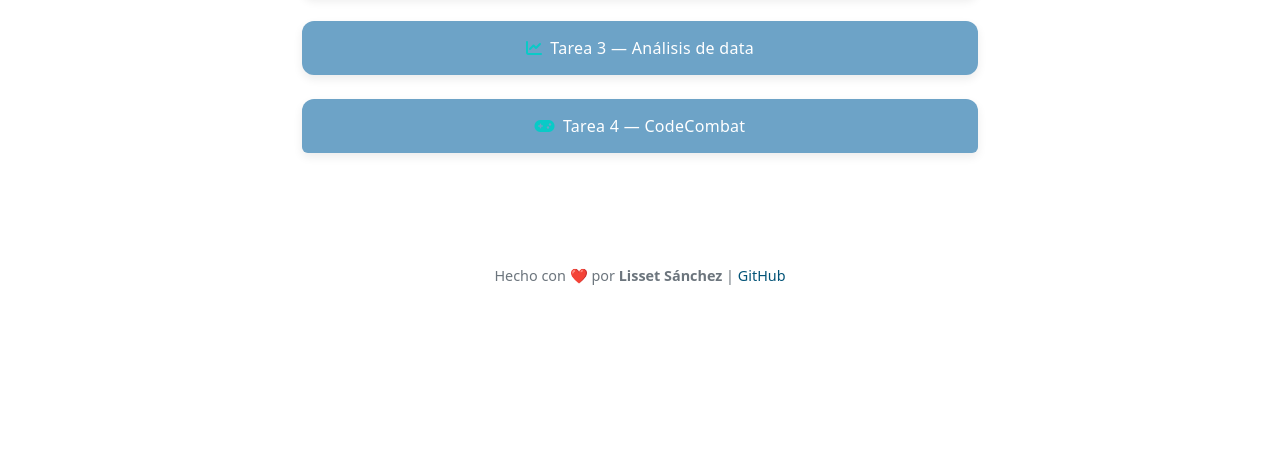
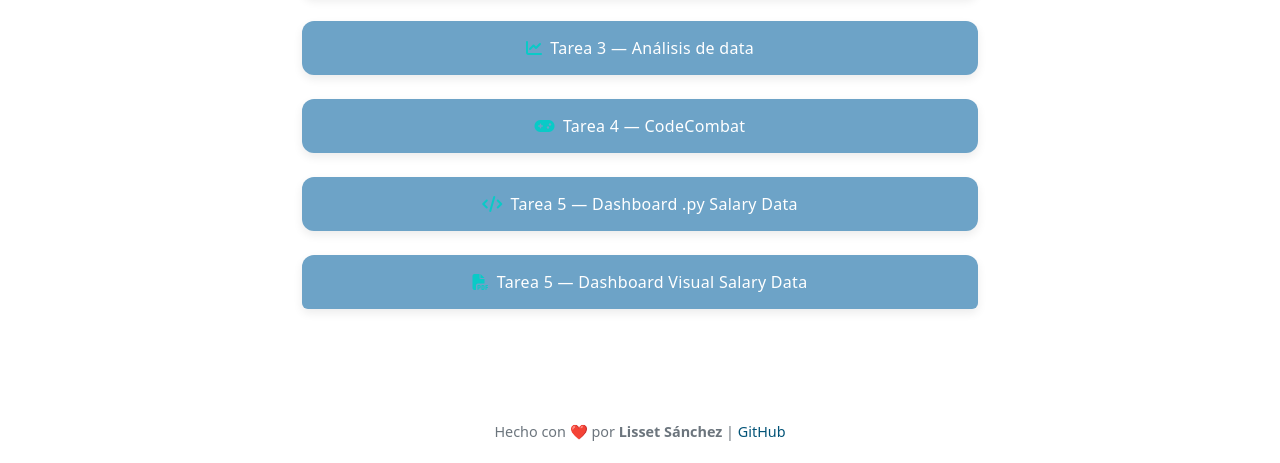
Before and after one commit to Lisset100/aws-data-LissetSanchez, a plain HTML site: page index.html in a window 1280 px wide. Shown: the part 453-916 px from the top of the page. Before the commit the page ends 800 px from the top, so only its background shows below. Drawn offline with nearby package versions, Linux system fonts and the light colour scheme.

Commit message:
Update index.html

```diff
--- a/index.html
+++ b/index.html
@@ -150,6 +150,13 @@
        <a href="CodeCombat.png" class="list-group-item list-group-item-action">
         <i class="fa-solid fa-gamepad me-2"></i>Tarea 4 — CodeCombat
       </a>
+        </a>
+       <a href="app_Salary_Data.py" class="list-group-item list-group-item-action">
+        <i class="fa-solid fa-code me-2"></i>Tarea 5 — Dashboard .py Salary Data
+      </a>
+        <a href="Salary Data Visual Dashboard.pdf" class="list-group-item list-group-item-action">
+        <i class="fa-solid fa-file-pdf me-2"></i>Tarea 5 — Dashboard Visual Salary Data
+      </a>
     </div>
   </div>
 
```
